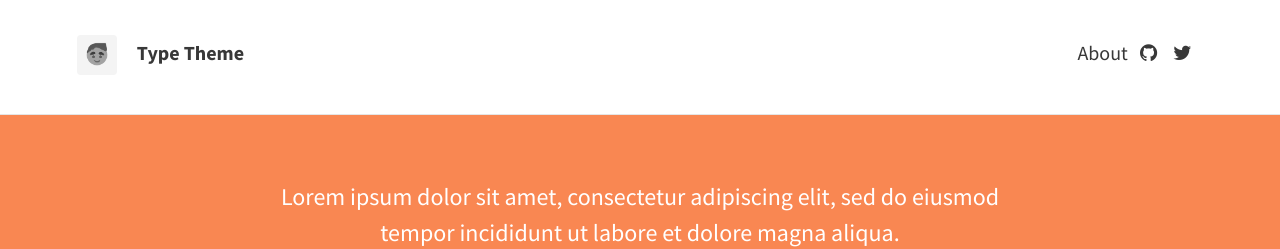
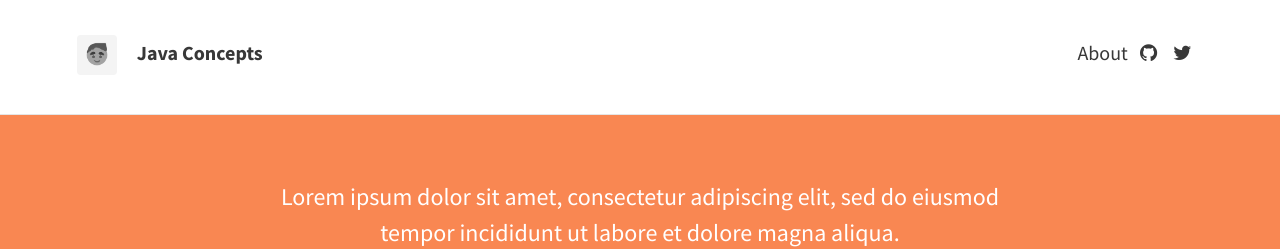
Before and after one commit to rampatra/JavaNotes, a Jekyll site: the page built from index.html, in a window 1280 px wide. Shown: the top 249 px of the page. Built offline with Jekyll 4.4.1, drawn with Linux system fonts in a browser that asks for light colours; nearby versions of some CDN libraries; the list of posts is cut into pages by our own code.

Commit message:
base url configured

```diff
--- a/_config.yml
+++ b/_config.yml
@@ -1,11 +1,11 @@
 # SITE CONFIGURATION
-baseurl: "" # the subpath of your site, e.g. /blog/
-url: "http://example.com" # the base hostname & protocol for your site
+baseurl: "/java-concepts" # the subpath of your site, e.g. /blog/
+url: "https://ramswaroop.github.io/" # the base hostname & protocol for your site
 
 # THEME-SPECIFIC CONFIGURATION
 theme:
   # Meta
-  title: Type Theme
+  title: Java Concepts
   avatar: avatar.png
   gravatar: # Email MD5 hash
   description: "A website with blog posts and pages" # used by search engines
```
